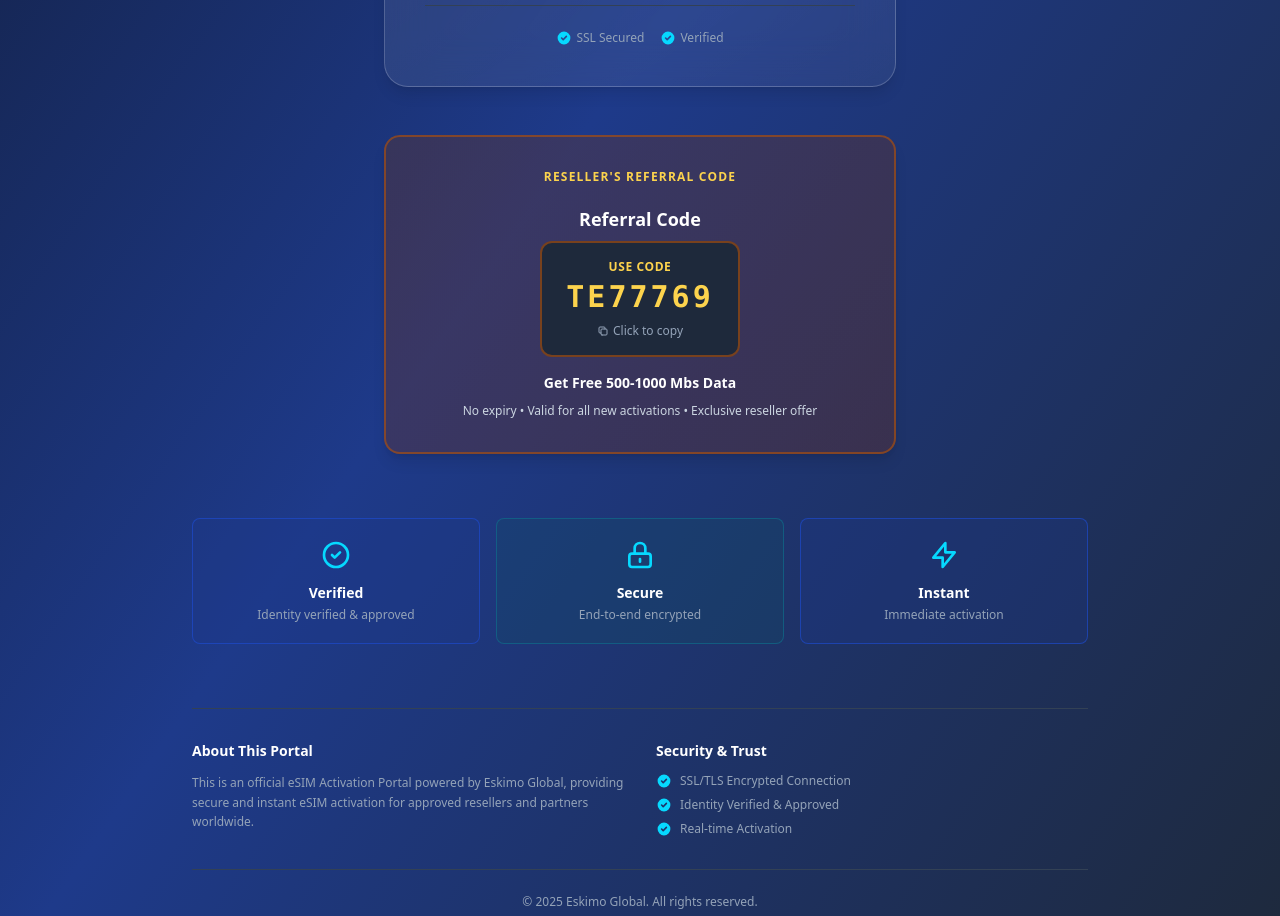
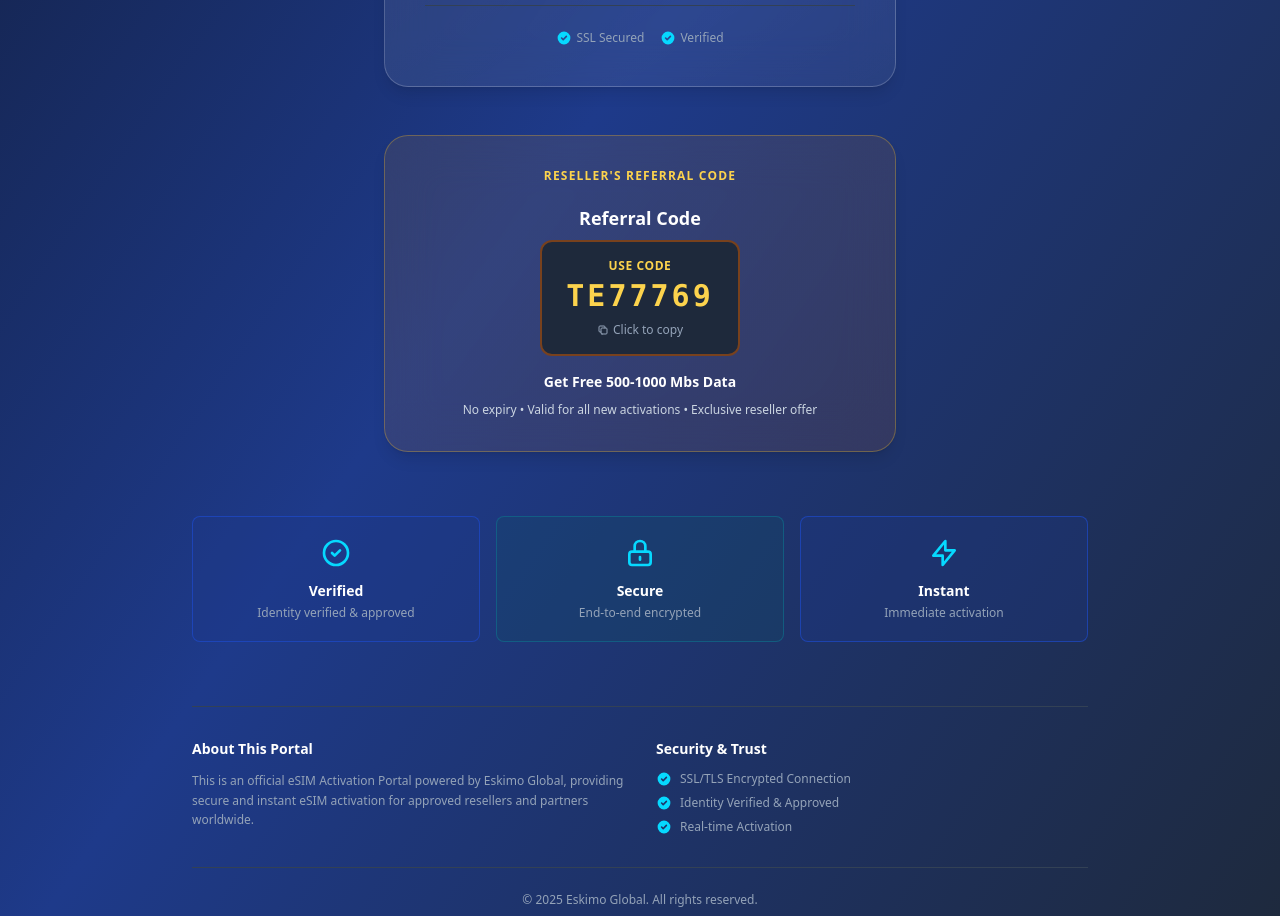
Before and after one commit to TheGatewayMaker/approval-eskimo1, a React (Vite) app: page / in a window 1280 px wide. Shown: the part 880-1796 px from the top of the page. Built offline with nearby package versions, Linux system fonts and the light colour scheme.

Commit message:
Add glassmorphism effect to referral code panel
cgen-4948dcaf1f384541873af0fb9649145c

```diff
--- a/client/components/esim-portal/ReferralCode.tsx
+++ b/client/components/esim-portal/ReferralCode.tsx
@@ -9,7 +9,7 @@ export function ReferralCode({ code }: ReferralCodeProps) {
 
   return (
     <div className="mb-10 flex justify-center">
-      <div className="w-full max-w-lg bg-gradient-to-br from-amber-900/30 to-orange-900/30 border-2 border-amber-700/60 rounded-2xl p-8 shadow-lg hover:shadow-xl transition-shadow">
+      <div className="w-full max-w-lg bg-gradient-to-br from-amber-500/10 to-orange-500/10 border border-amber-400/30 rounded-3xl p-8 shadow-lg backdrop-blur-xl hover:shadow-xl transition-shadow">
         <div className="text-center">
           <div className="text-xs font-bold text-amber-300 uppercase tracking-widest mb-5">
             Reseller's Referral Code
```
